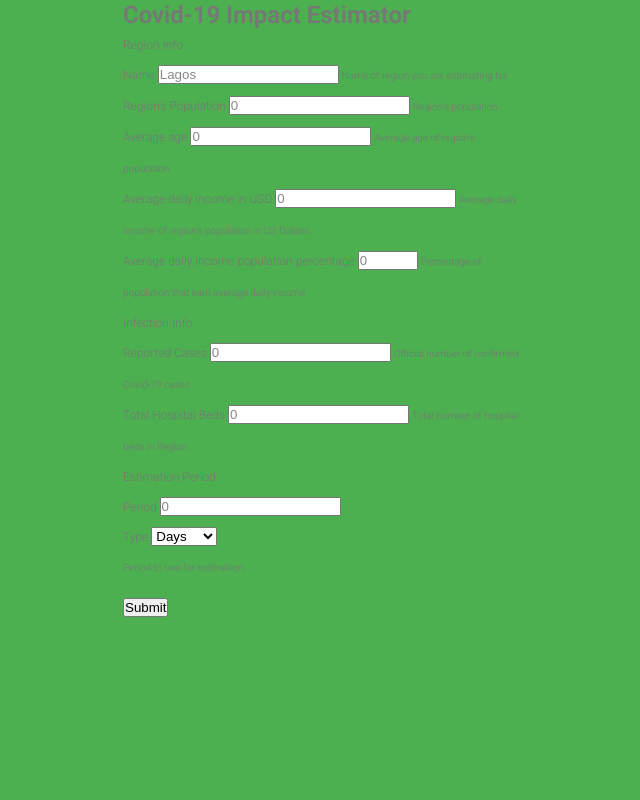
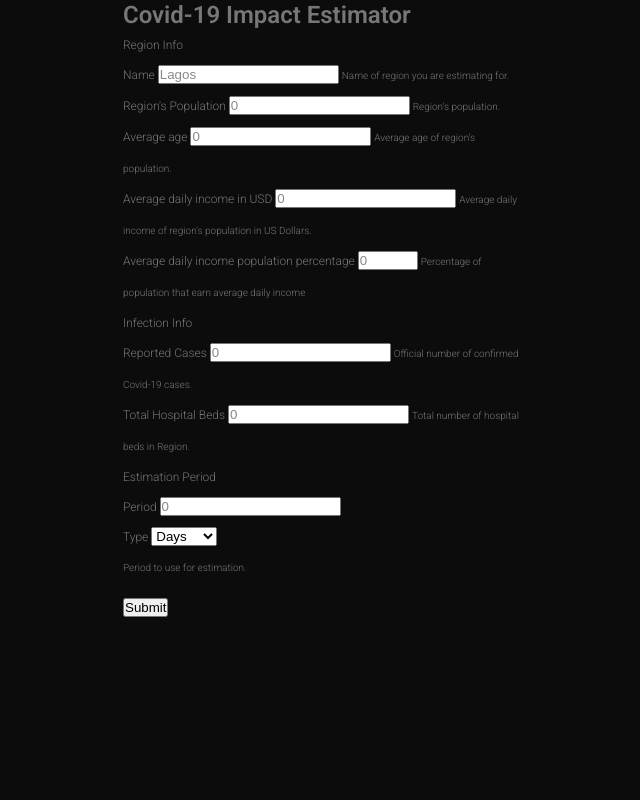
Before and after one commit to patbpm/convid19estimator, a Django app: page / in a window 1280 px wide. Shown: the whole page, without its empty margins (317-957 px from the left). Run offline with Django 3.2, Linux system fonts and the light colour scheme.

Commit message:
fixing style 8

```diff
--- a/templates/base.html
+++ b/templates/base.html
@@ -10,14 +10,21 @@
     <meta name="description" content="This is an example of app that estimate the impact of convid -19. The esult provide the severe and the normal impact.">
     <title>{% block title %} HOME | Welcome {% endblock %}</title>
     <link rel="stylesheet" href="{% static 'convidapp/css/index.css' %}" >
-
+    <style>
+        body {
+            background: linear-gradient(rgba(7, 7, 7, 0.8), rgba(7, 7, 7, 0.8));
+            background-color: #202020;
+            background-size: cover;
+        }
+    </style>
+    <script type="text/javascript">
+        /* contents of a small JavaScript file */
+      </script>
 </head>
 <body >
 
     {% block content %}
     {% endblock %}
 
-    <script src="{% static 'convidapp/js/index.js' %}"></script>
-
 </body>
 </html>
```
